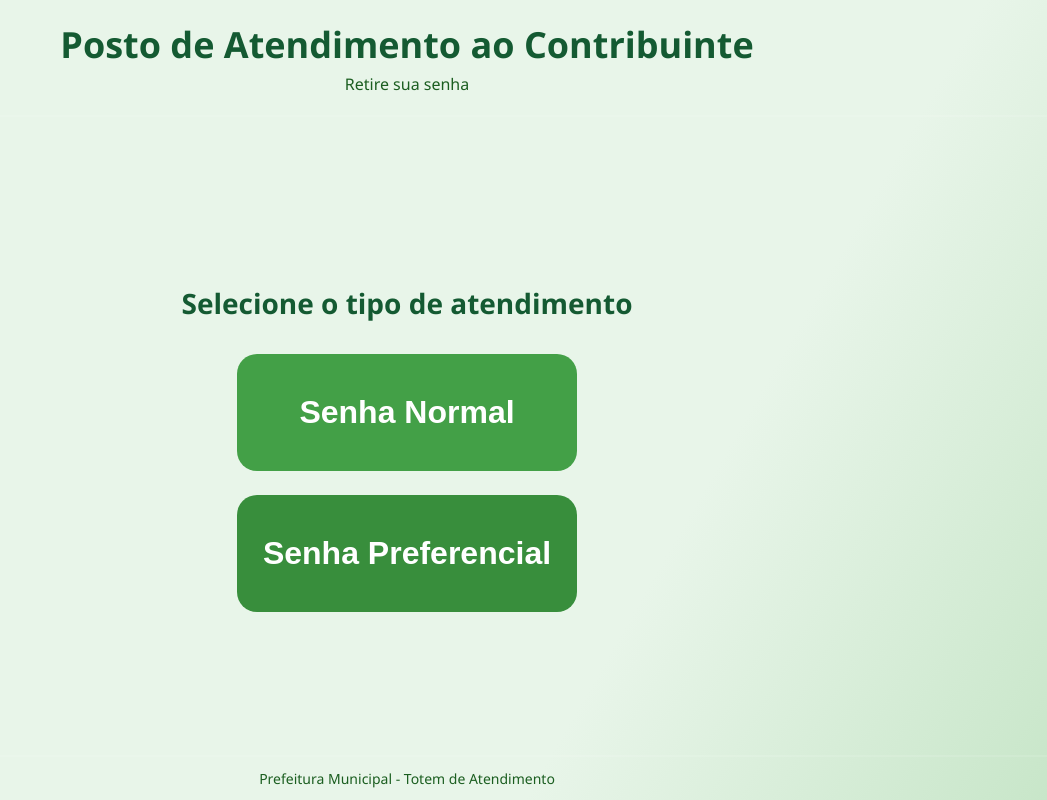
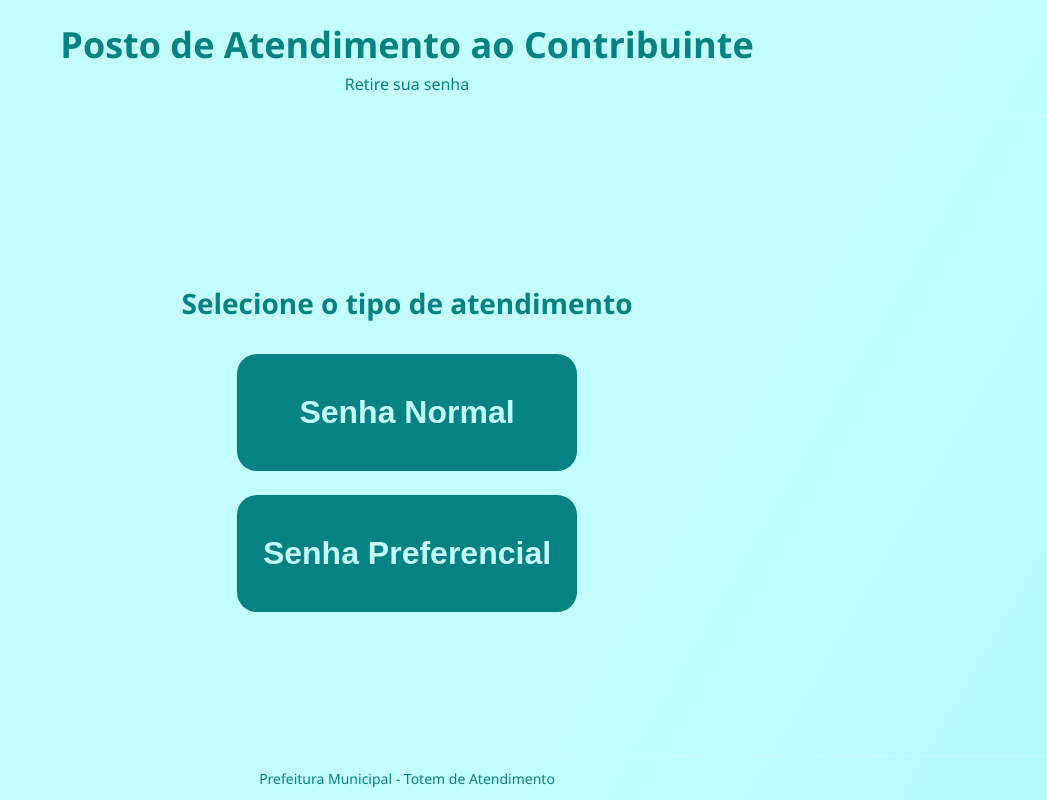
Before and after one commit to MusgoNato/PAC_ATENDIMENTO, a Flask app: page /totem/ in a window 1280 px wide. Shown: the whole page, without its empty margins (233-1280 px from the left). Run offline with Flask 3, Linux system fonts and the light colour scheme.

Commit message:
✨ Atualização das cores do totem

```diff
--- a/static/style.css
+++ b/static/style.css
@@ -1,15 +1,14 @@
-
 /*-------------Totem do usuario-------------*/
 :root {
-      --bg: #e8f5e9;        /* verde bem claro */
-      --card: #ffffff;      /* branco puro */
-      --muted: #1b5e20;     /* verde escuro para textos secundários */
-      --text: #145a32;      /* verde mais escuro para textos principais */
+  --bg: #c3ffff;        /* azul clarinho para fundo */
+  --card: #c3ffff;      /* fundo de cartões */
+  --muted: #078282;     /* azul escuro para textos secundários */
+  --text: #078282;      /* azul piscina para textos principais */
 }
 * { box-sizing: border-box; }
 html, body { height: 100%; margin: 0; }
 body {
-      background: linear-gradient(120deg, #e8f5e9 70%, #c8e6c9 100%);
+  background: linear-gradient(120deg, #c3ffff 70%, #b2fafa 100%);
   color: var(--text);
   font-family: 'Segoe UI', Tahoma, sans-serif;
 }
@@ -24,44 +23,103 @@
   justify-content: center;
   align-items: center;
   padding: 24px;
-      /* NOVO: reduz espaço vertical */
   gap: 16px;
 }
 main h2 {
-      margin-bottom: 16px; /* Aproxima do grid */
+  margin-bottom: 16px;
   font-size: clamp(20px, 2.5vw, 28px);
 }
 .grid {
-      display: flex;                /* Troca grid por flex */
-      flex-direction: column;       /* Um botão em cima do outro */
-      gap: 24px;                    /* Espaço entre botões */
+  display: flex;
+  flex-direction: column;
+  gap: 24px;
   width: 100%;
-      max-width: 340px;             /* Limita largura para enquadrar */
-      align-items: stretch;         /* Botões ocupam toda largura */
+  max-width: 340px;
+  align-items: stretch;
 }
-    .btn { border: none; border-radius: 20px; padding: 40px 20px; font-size: clamp(22px, 3vw, 32px); font-weight: bold; color: #0b1020; cursor: pointer; transition: transform .08s ease, box-shadow .2s ease; }
+.btn {
+  border: none;
+  border-radius: 20px;
+  padding: 40px 20px;
+  font-size: clamp(22px, 3vw, 32px);
+  font-weight: bold;
+  color: #c3ffff; /* texto dos botões em azul clarinho */
+  background: #078282; /* fundo azul escuro */
+  cursor: pointer;
+  transition: transform .08s ease, box-shadow .2s ease;
+}
 .btn:active { transform: scale(.97); }
-    .normal { background: #43a047; color: #fff; }        /* verde forte */
-    .preferencial { background: #388e3c; color: #fff; }  /* verde escuro */
-    footer { text-align: center; padding: 12px; font-size: 14px; color: var(--muted); border-top: 2px solid rgba(255,255,255,0.1); }
+.normal { background: #078282; color: #c3ffff; }
+.preferencial { background: #078282; color: #c3ffff; }
+footer {
+  text-align: center;
+  padding: 12px;
+  font-size: 14px;
+  color: var(--muted);
+  border-top: 2px solid rgba(255,255,255,0.1);
+}
 
 /* Modal */
-    .ticket-modal { position: fixed; inset: 0; display: none; place-items: center; background: rgba(0,0,0,.55); z-index: 1000; }
-    .ticket-card { background: white; color: #145a32; border-radius: 20px; padding: 32px; text-align: center; animation: pop .25s ease; }
-    .ticket-card h2 { margin: 0 0 12px; font-size: 32px; }
-    .ticket-code { font-size: 78px; font-weight: 900; margin: 12px 0; }
-    .ticket-info { color: #4b5563; font-size: 16px; }
-    .ticket-actions { margin-top: 20px; display:flex; gap:16px; justify-content:center; }
-    .ticket-actions button { padding: 12px 20px; font-weight: bold; border-radius: 12px; border: 0; cursor: pointer; }
-    .ok { background: #1b5e20; color: white; }
-    .print { background: #e8f5e9; color: #1b5e20; }
-    @keyframes pop { from { transform: scale(.85); opacity:.4; } to { transform: scale(1); opacity:1; } }
+.ticket-modal {
+  position: fixed;
+  inset: 0;
+  display: none;
+  place-items: center;
+  background: rgba(0,0,0,.55);
+  z-index: 1000;
+}
+.ticket-card {
+  background: #c3ffff;
+  color: #0ABAB5;
+  border-radius: 20px;
+  padding: 32px;
+  text-align: center;
+  animation: pop .25s ease;
+}
+.ticket-card h2 {
+  margin: 0 0 12px;
+  font-size: 32px;
+}
+.ticket-code {
+  font-size: 78px;
+  font-weight: 900;
+  margin: 12px 0;
+}
+.ticket-info {
+  color: #4b5563;
+  font-size: 16px;
+}
+.ticket-actions {
+  margin-top: 20px;
+  display: flex;
+  gap: 16px;
+  justify-content: center;
+}
+.ticket-actions button {
+  padding: 12px 20px;
+  font-weight: bold;
+  border-radius: 12px;
+  border: 0;
+  cursor: pointer;
+}
+.ok { background: #078282; color: #c3ffff; }
+.print { background: #c3ffff; color: #078282; }
+
+@keyframes pop {
+  from { transform: scale(.85); opacity:.4; }
+  to { transform: scale(1); opacity:1; }
+}
 
 /* Impressão */
 @media print {
   body { background: white; }
   header, main, footer, .ticket-modal { display: none !important; }
-      .print-ticket { display: block; padding: 16px; text-align: center; font-family: monospace; }
+  .print-ticket {
+    display: block;
+    padding: 16px;
+    text-align: center;
+    font-family: monospace;
+  }
   .print-ticket h1 { font-size: 20px; margin: 0 0 10px; }
   .print-ticket .code { font-size: 48px; font-weight: 900; margin: 8px 0; }
   .print-ticket .meta { font-size: 14px; }
```
Lines whose indentation alone changed are shown as unchanged.
